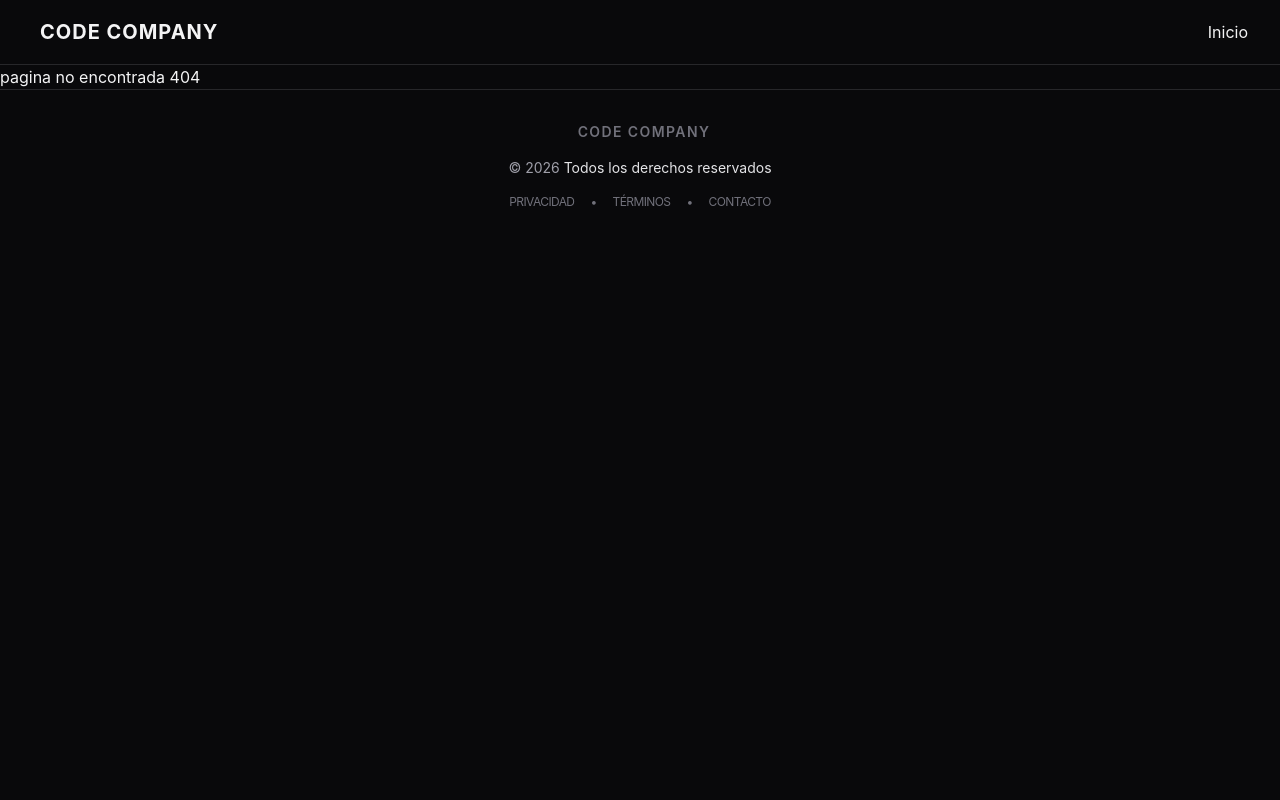
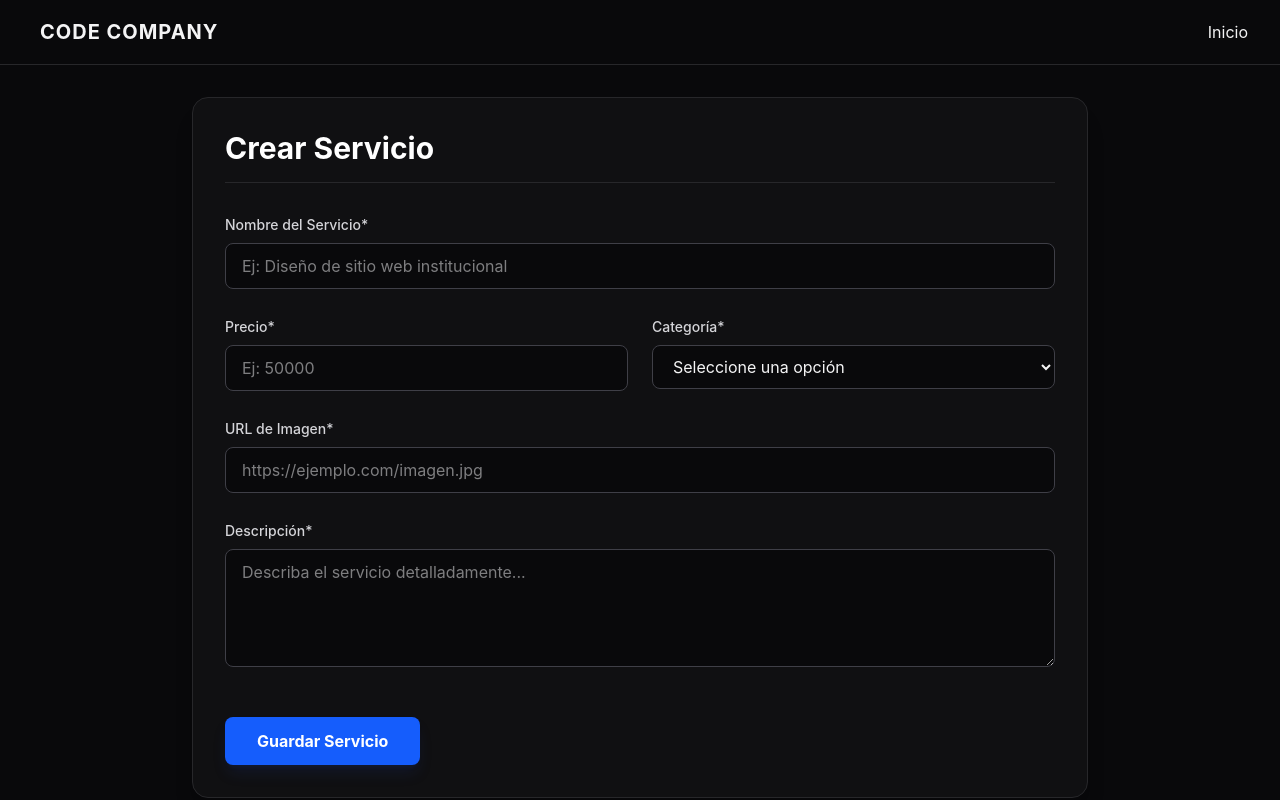
Before and after one commit to rollingcodeschool/crud-servicios-c23, a React (Vite) app: page /administrador/crear in a window 1280 px wide. Before the commit this address had no page. Shown: the top 800 px of the page. Built offline with nearby package versions, Linux system fonts and the light colour scheme.

Commit message:
agregue el componete FormularioServicio y las rutas faltantes en App

```diff
--- a/src/App.tsx
+++ b/src/App.tsx
@@ -1,6 +1,7 @@
 import Error404 from "./components/pages/Error404";
 import Inicio from "./components/pages/Inicio";
 import Administrador from "./components/pages/Administrador";
+import FormularioServicio from "./components/pages/FormularioServicio";
 import Login from "./components/pages/Login";
 import Footer from "./components/shared/Footer";
 import Menu from "./components/shared/Menu";
@@ -11,11 +12,13 @@ function App() {
     <BrowserRouter>
       <div className="min-h-screen bg-zinc-950 text-zinc-100 flex flex-col">
         <Menu />
-        <main className="container mx-auto">
+        <main className="container mx-auto px-4 py-8">
           <Routes>
             <Route path="/" element={<Inicio></Inicio>}/>
             <Route path="/login" element={<Login></Login>}/>
             <Route path="/administrador" element={<Administrador></Administrador>}/>
+            <Route path="/administrador/crear" element={<FormularioServicio titulo={'Crear Servicio'}></FormularioServicio>}/>
+            <Route path="/administrador/editar/:id" element={<FormularioServicio titulo={'Editar Servicio'}></FormularioServicio>}/>
             <Route path="*" element={<Error404></Error404>}/>
           </Routes>
           {/*  */}
--- /dev/null
+++ b/src/components/pages/FormularioServicio.tsx
@@ -0,0 +1,159 @@
+import { useForm } from "react-hook-form";
+
+const FormularioServicio = ({ titulo }) => {
+  const {
+    register,
+    handleSubmit,
+    formState: { errors },
+    reset,
+    setValue,
+  } = useForm();
+
+  const onSubmit = (data: FormInputs) => {
+    console.log(data);
+  };
+
+  // Clase utilitaria para inputs
+  const inputClass = (hasError: boolean) => `
+    w-full px-4 py-2.5 bg-zinc-950 border rounded-lg text-zinc-100
+    focus:outline-none focus:ring-2 focus:ring-blue-500/50 transition-all
+    ${hasError ? "border-red-500" : "border-zinc-700"}
+  `;
+
+  return (
+    <section className="max-w-4xl mx-auto animate-fadeIn">
+      <div className="bg-zinc-900/50 p-8 rounded-2xl border border-zinc-800 shadow-xl">
+        <h1 className="text-3xl font-bold text-white mb-8 border-b border-zinc-800 pb-4">
+          {titulo}
+        </h1>
+
+        <form onSubmit={handleSubmit(onSubmit)} className="space-y-6">
+          <div className="grid grid-cols-1 md:grid-cols-2 gap-6">
+            {/* Nombre del Servicio */}
+            <div className="md:col-span-2">
+              <label className="block text-sm font-medium text-zinc-300 mb-2">
+                Nombre del Servicio*
+              </label>
+              <input
+                type="text"
+                placeholder="Ej: Diseño de sitio web institucional"
+                className={inputClass(!!errors.nombreServicio)}
+                {...register("nombreServicio", {
+                  required: "El nombre es obligatorio",
+                  minLength: { value: 5, message: "Mínimo 5 caracteres" },
+                  maxLength: { value: 100, message: "Máximo 100 caracteres" },
+                })}
+              />
+              <p className="text-red-500 text-xs mt-1 italic">
+                {errors.nombreServicio?.message}
+              </p>
+            </div>
+
+            {/* Precio */}
+            <div>
+              <label className="block text-sm font-medium text-zinc-300 mb-2">
+                Precio*
+              </label>
+              <input
+                type="number"
+                placeholder="Ej: 50000"
+                className={inputClass(!!errors.precio)}
+                {...register("precio", {
+                  required: "El precio es obligatorio",
+                  min: { value: 50, message: "Mínimo $50" },
+                  valueAsNumber: true,
+                })}
+              />
+              <p className="text-red-500 text-xs mt-1 italic">
+                {errors.precio?.message}
+              </p>
+            </div>
+
+            {/* Categoría */}
+            <div>
+              <label className="block text-sm font-medium text-zinc-300 mb-2">
+                Categoría*
+              </label>
+              <select
+                className={inputClass(!!errors.categoria)}
+                {...register("categoria", {
+                  required: "Seleccione una categoría",
+                })}
+              >
+                <option value="" className="bg-zinc-900">
+                  Seleccione una opción
+                </option>
+                <option value="Desarrollo Web" className="bg-zinc-900">
+                  Desarrollo Web
+                </option>
+                <option value="Backend & API" className="bg-zinc-900">
+                  Backend & API
+                </option>
+                <option value="Consultoría" className="bg-zinc-900">
+                  Consultoría
+                </option>
+              </select>
+              <p className="text-red-500 text-xs mt-1 italic">
+                {errors.categoria?.message}
+              </p>
+            </div>
+
+            {/* URL Imagen */}
+            <div className="md:col-span-2">
+              <label className="block text-sm font-medium text-zinc-300 mb-2">
+                URL de Imagen*
+              </label>
+              <input
+                type="text"
+                placeholder="https://ejemplo.com/imagen.jpg"
+                className={inputClass(!!errors.imagen)}
+                {...register("imagen", {
+                  required: "La URL es obligatoria",
+                  pattern: {
+                    value: /\.(jpg|jpeg|png|webp|avif|svg)$/,
+                    message:
+                      "Debe ser una URL de imagen válida (jpg, png, webp, etc.)",
+                  },
+                })}
+              />
+              <p className="text-red-500 text-xs mt-1 italic">
+                {errors.imagen?.message}
+              </p>
+            </div>
+
+            {/* Descripción */}
+            <div className="md:col-span-2">
+              <label className="block text-sm font-medium text-zinc-300 mb-2">
+                Descripción*
+              </label>
+              <textarea
+                rows={4}
+                placeholder="Describa el servicio detalladamente..."
+                className={inputClass(!!errors.descripcion)}
+                {...register("descripcion", {
+                  required: "La descripción es obligatoria",
+                  minLength: { value: 10, message: "Mínimo 10 caracteres" },
+                  maxLength: { value: 500, message: "Máximo 500 caracteres" },
+                })}
+              />
+              <p className="text-red-500 text-xs mt-1 italic">
+                {errors.descripcion?.message}
+              </p>
+            </div>
+          </div>
+
+          <div className="pt-4">
+            <button
+              type="submit"
+              className="w-full md:w-auto px-8 py-3 bg-blue-600 hover:bg-blue-500 text-white font-bold rounded-lg transition-all active:scale-95 shadow-lg shadow-blue-900/20"
+            >
+              Guardar Servicio
+            </button>
+          </div>
+        </form>
+      </div>
+    </section>
+  );
+};
+
+export default FormularioServicio;
```
